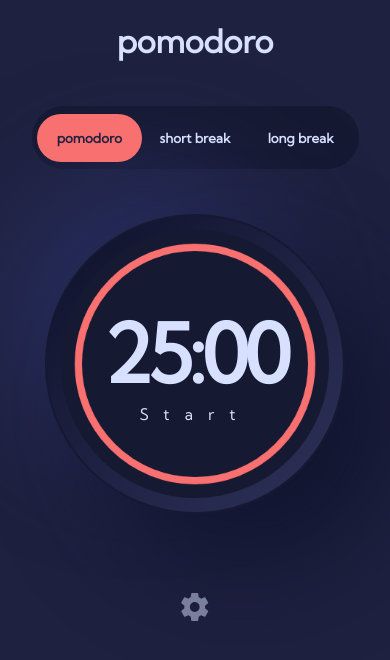
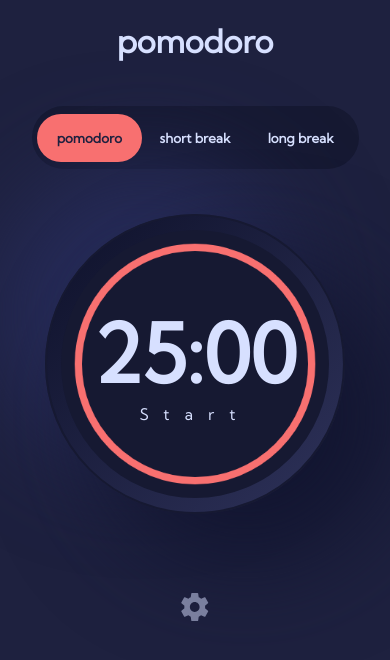
Before and after one commit to shivamkcode/PomodoraApp, a React (Vite) app: page / in a window 390 px wide. Shown: the top 660 px of the page. Built offline with nearby package versions, Linux system fonts and the light colour scheme.

Commit message:
updated media queries

```diff
--- a/src/App.css
+++ b/src/App.css
@@ -231,7 +231,6 @@ label span{
   }
   .timer h1{
     font-size: 80px;
-    letter-spacing: -4px;
     margin-top: 100px;
   }
   .timer div{
--- a/src/Pomodoro.jsx
+++ b/src/Pomodoro.jsx
@@ -176,7 +176,7 @@ const Pomodoro = () => {
               style={{ position: "absolute", top: 0, left: 0 }}
             ></canvas>
             <div className="timer">
-              <h1 style={{ letterSpacing: font === "space mono" ? "-10px" : "-4px" }}>
+              <h1 style={{ letterSpacing: font === "space mono" ? "-10px" : '0px' }}>
                 {minutes >= 10 ? `${minutes}` : "0" + minutes}:
                 {seconds >= 10 ? `${seconds}` : "0" + seconds}
               </h1>
```
